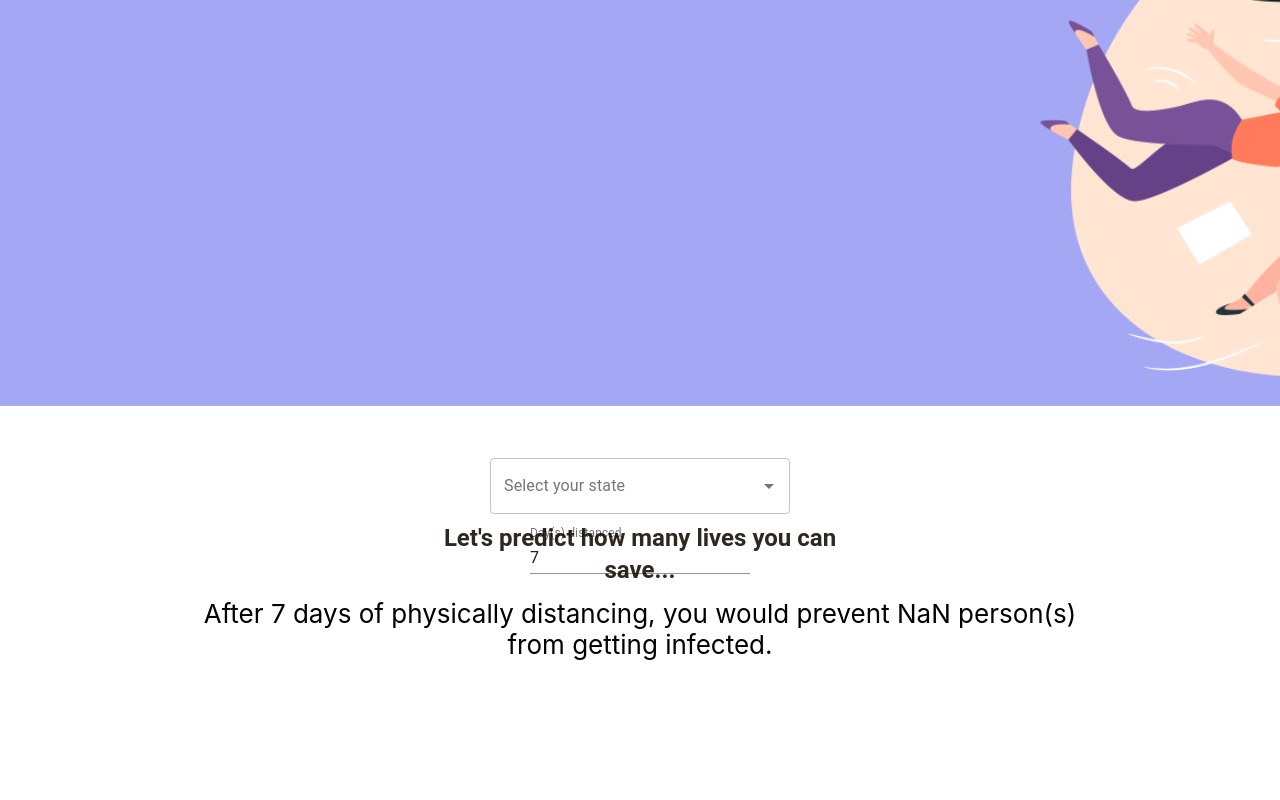
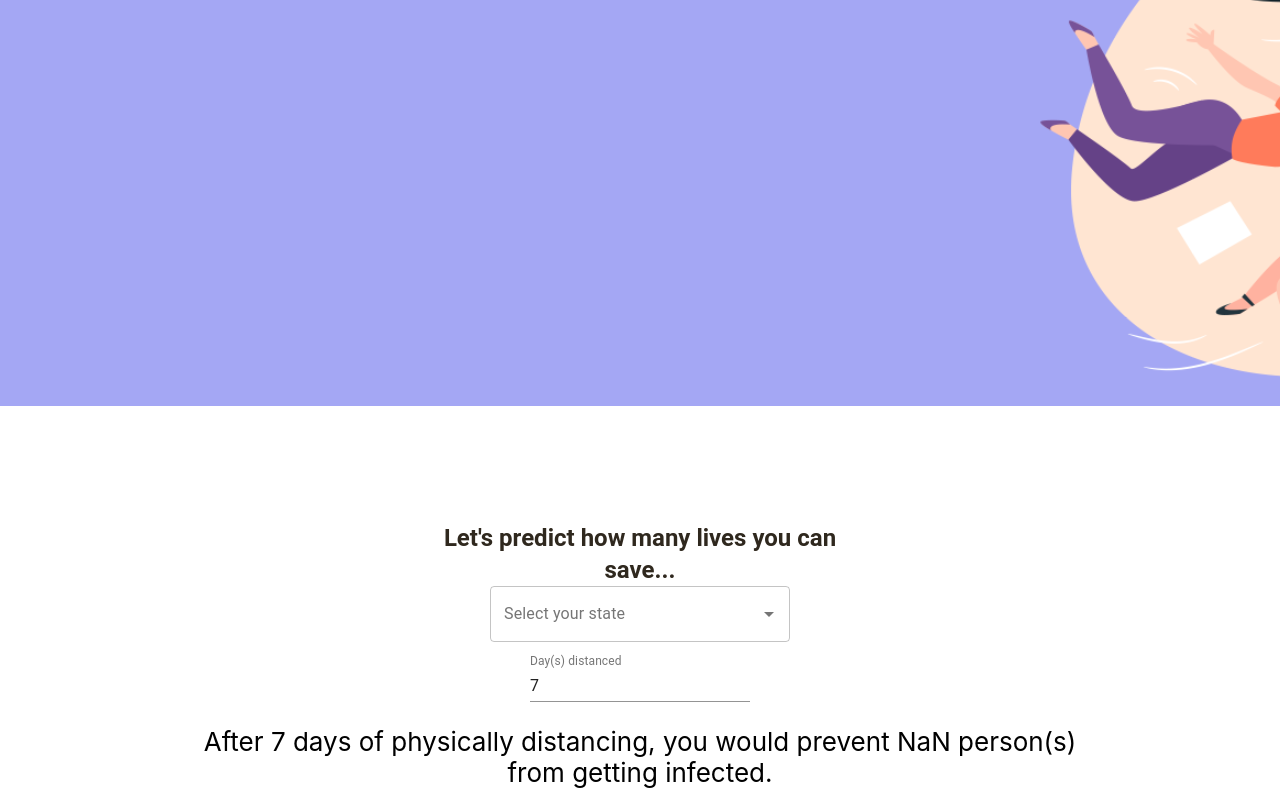
Before and after one commit to mle17/COVID-19-Website, a React (Create React App) app in the folder my-app/: page / in a window 1280 px wide. Shown: the part 430-1230 px from the top of the page. Built offline with nearby package versions, Linux system fonts and the light colour scheme.

Commit message:
Merge covid app into landing page.

```diff
--- a/my-app/src/App.tsx
+++ b/my-app/src/App.tsx
@@ -21,14 +21,6 @@ function App() {
               <LandingPage />
             </Container>
           </div>
-          <div style={{
-            background: "white"
-          }}>
-            <Container maxWidth="md">
-              <Box p={4}></Box>
-              <Covid19App />
-            </Container>
-          </div>
         </Container>
       </header>
     </div>
--- a/my-app/src/components/landing-page/LandingPage.tsx
+++ b/my-app/src/components/landing-page/LandingPage.tsx
@@ -1,8 +1,9 @@
 import React from "react";
-import { Grid, Paper, CardMedia } from "@material-ui/core";
+import { Grid } from "@material-ui/core";
 import IntroInfo from "./IntroInfo";
 import logo from "../../images/people_icon.png";
 import PredictInfo from "./PredictionInfo";
+import Covid19App from "../Covid19App";
 
 class LandingPage extends React.Component {
     render() {
@@ -28,6 +29,9 @@ class LandingPage extends React.Component {
                     <Grid container item md={12} justify="center">
                         <PredictInfo />
                     </Grid>
+                    <Grid>
+                        <Covid19App></Covid19App>
+                    </Grid>
                 </Grid>
             </div>)
     }
```
